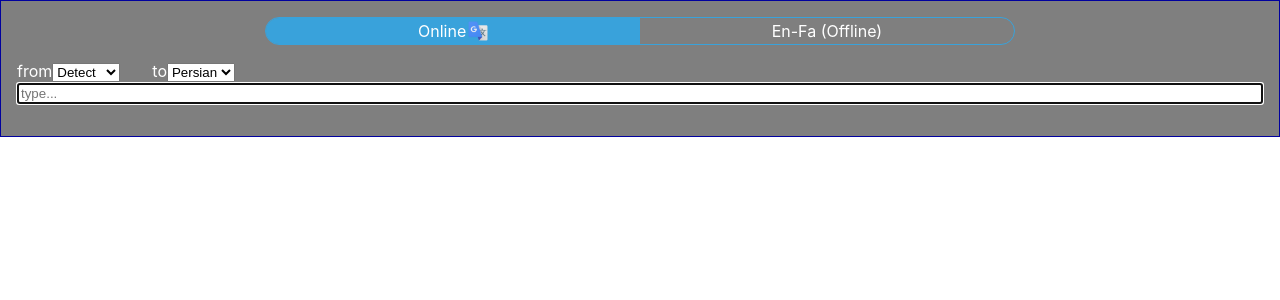
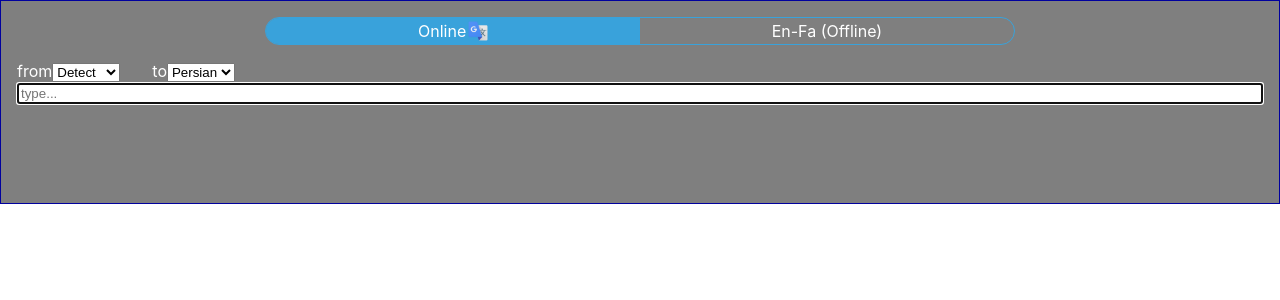
Before and after one commit to Arian94/tiny-beast-dictionary, a React (Vite) app: page / in a window 1280 px wide. Shown: the top 300 px of the page. Built offline with nearby package versions, Linux system fonts and the light colour scheme.

Commit message:
add transparency and border

```diff
--- a/src/App.scss
+++ b/src/App.scss
@@ -1,4 +1,5 @@
 .App {
+  min-height: 170px;
   padding: 1rem;
   color: white;
   background-color: rgb(0,0,0,0.5);
```
